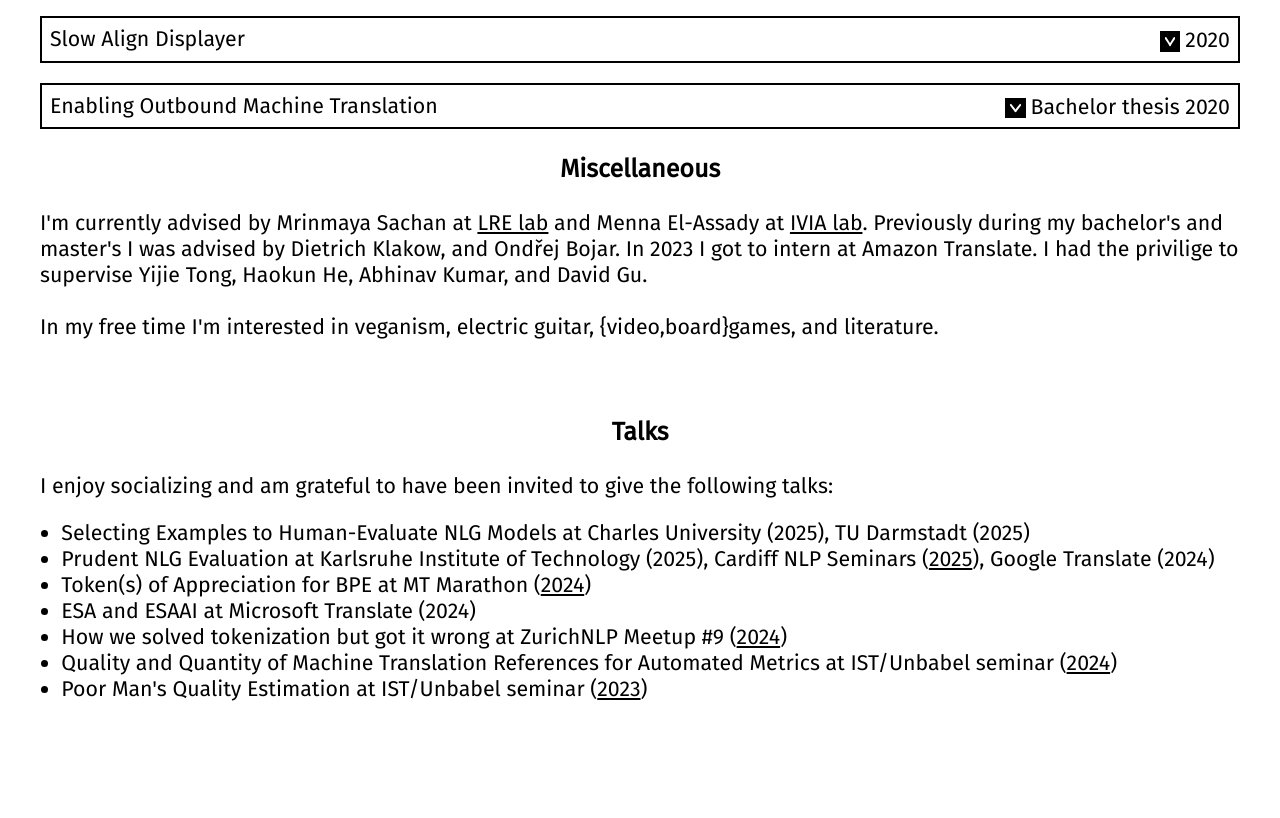
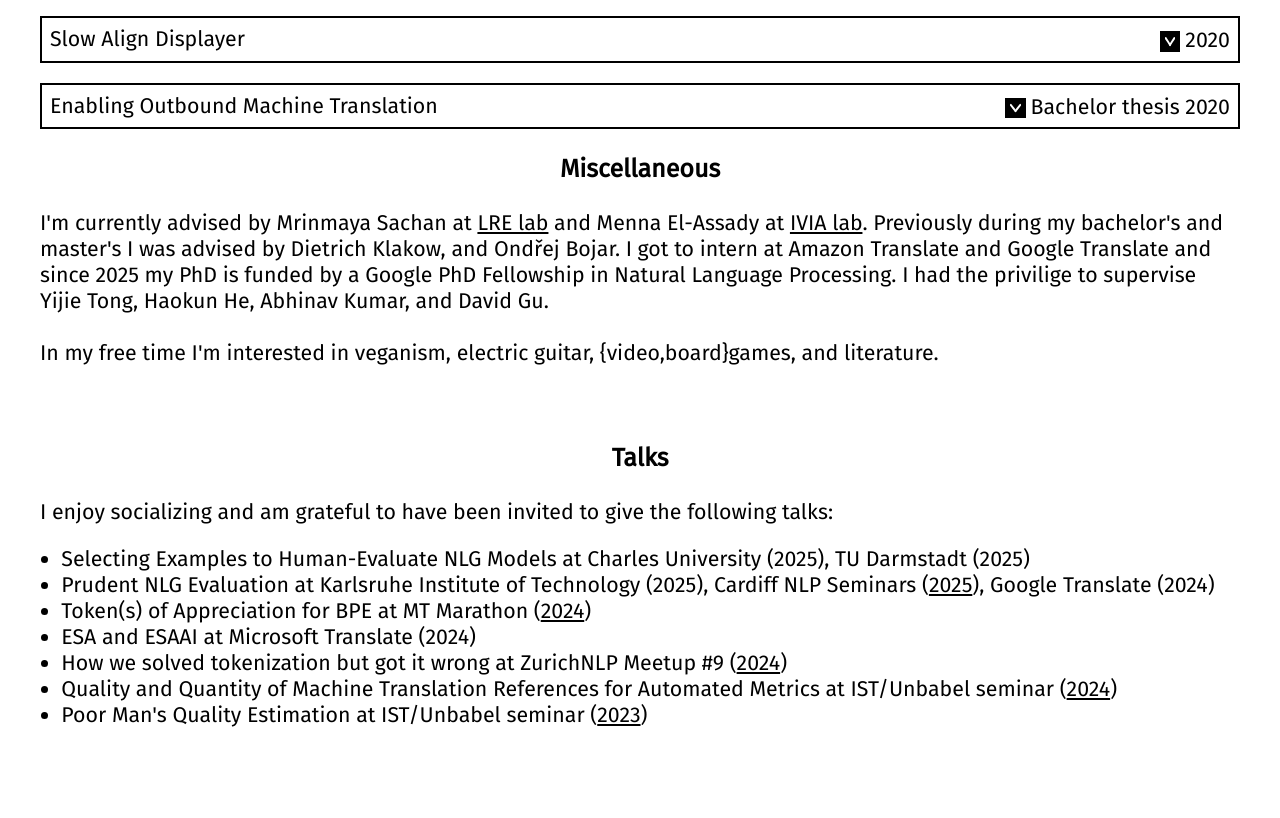
Before and after one commit to zouharvi/zouharvi, a PHP site: page / in a window 1280 px wide. Shown: the part 4914-5732 px from the top of the page. Before the commit the page ends 5615 px from the top, so only its background shows below. Run offline with PHP 8.4, Linux system fonts and the light colour scheme; data that the repository does not hold is empty.

Commit message:
update CV

```diff
--- a/vilda.net/index.php
+++ b/vilda.net/index.php
@@ -77,7 +77,7 @@
     <br>
     I'm currently advised by Mrinmaya Sachan at <a href="https://lre.inf.ethz.ch/">LRE lab</a> and Menna El-Assady at <a href="https://ivia.ch/">IVIA lab</a>.
     Previously during my bachelor's and master's I was advised by Dietrich Klakow, and Ondřej Bojar.
-    In 2023 I got to intern at Amazon Translate.
+    I got to intern at Amazon Translate and Google Translate and since 2025 my PhD is funded by a Google PhD Fellowship in Natural Language Processing.
     I had the privilige to supervise Yijie Tong, Haokun He, Abhinav Kumar, and David Gu.<br><br>
     In my free time I'm interested in veganism, electric guitar, {video,board}games, and literature.
 
```
Also changed, not shown: 1 other file.
